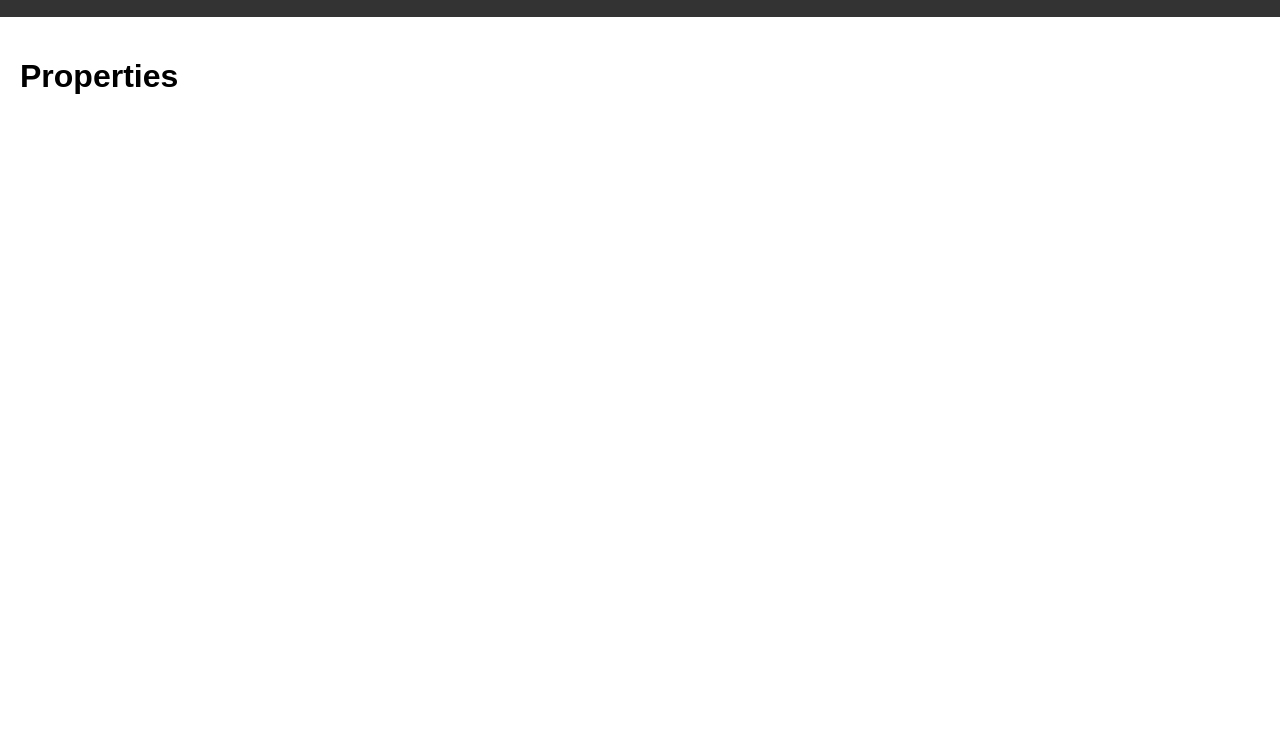
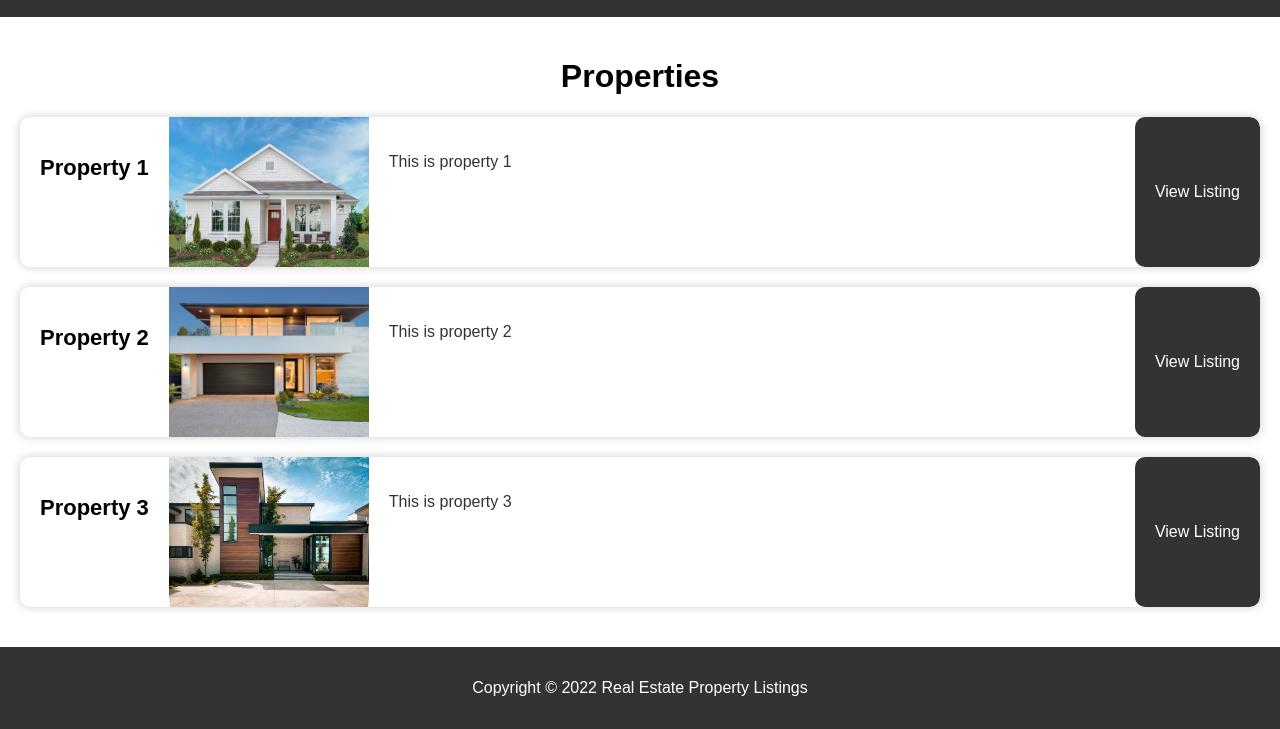
Before and after one commit to Abhinav0999/rister, a plain HTML site: page properties.html in a window 1280 px wide. Shown: the part 73-802 px from the top of the page. Drawn offline with Linux system fonts and the light colour scheme.

Commit message:
Add files via upload

```diff
--- a/app.css
+++ b/app.css
@@ -2,6 +2,9 @@ body {
     font-family: Arial, sans-serif;
     margin: 0;
     padding: 0;
+    display: flex;
+    min-height: 100vh;
+    flex-direction: column;
   }
   header {
     display: flex;
@@ -58,6 +61,7 @@ body {
   }
   main {
     padding: 20px;
+      flex: 1;
   }
    #featured-properties {
     text-align: center;
@@ -169,11 +173,100 @@ body {
   .slider-controls .next {
     right: 20px;
   }
+  h1 {
+    text-align: center;
+  }
 
+  .property-list {
+    list-style: none;
+    padding: 0;
+    margin: 0;
+  }
+
+  .property-list li {
+    display: flex;
+    flex-wrap: wrap;
+    margin-bottom: 20px;
+    box-shadow: 0 0 10px #ccc;
+    border-radius: 10px;
+    overflow: hidden;
+  }
+
+  .property-list li h2 {
+    font-size: 22px;
+    margin-bottom: 10px;
+    padding: 20px;
+  }
+
+  .property-list li img {
+    width: 200px;
+    height: 150px;
+    object-fit: cover;
+  }
+
+  .property-list li p {
+    font-size: 16px;
+    color: #333;
+    margin-bottom: 10px;
+    padding: 20px;
+    flex: 1;
+  }
+
+  .property-list li button {
+    padding: 10px 20px;
+    background-color: #333;
+    color: #fff;
+    border: none;
+    border-radius: 10px;
+    font-size: 16px;
+    cursor: pointer;
+  }
+
+  /* #property-list {
+    display: flex;
+    flex-wrap: wrap;
+    justify-content: space-between;
+    list-style: none;
+    margin: 0;
+    padding: 0;
+  }
+
+  #property-list li {
+    background-color: #eee;
+    border: 1px solid #ddd;
+    box-shadow: 2px 2px 5px rgba(0, 0, 0, 0.1);
+    display: flex;
+    flex-direction: row;
+    align-items: center;
+    margin-bottom: 20px;
+    width: 100%;
+    padding: 20px;
+  }
+
+  #property-list img {
+    height: 50px;
+    width: 50px;
+    margin-right: 20px;
+  }
+
+  #property-list h2 {
+    margin-top: 0;
+    margin-right: auto;
+  }
+
+  #property-list button {
+    background-color: #333;
+    color: #fff;
+    border: none;
+    padding: 10px 20px;
+    cursor: pointer;
+    align-self: flex-end;
+  }
+   */
 
   footer {
     background-color: #333;
     color: #fff;
-    padding: 20px;
     text-align: center;
+    padding: 1rem;
   }
--- a/app.js
+++ b/app.js
@@ -1,5 +1,6 @@
 const propertySlider = document.querySelector('.property-slider');
-const slides = propertySlider.querySelectorAll('.property-slide');
+if(propertySlider){
+  const slides = propertySlider.querySelectorAll('.property-slide');
 const prevBtn = document.querySelector(".prev");
 const nextBtn = document.querySelector(".next");
 
@@ -25,13 +26,24 @@ nextBtn.addEventListener("click", nextSlide);
 prevBtn.addEventListener("click", prevSlide);
 
 showSlide(slideIndex);
+}
+else
+{
+  console.error('Element with selector "${.property-slider}" not found');
+}
+
 
 const viewListingBtn = document.querySelector(".view-listing-btn");
 
-
-viewListingBtn.addEventListener("click", function() {
-  window.location.href = "properties.html";
-});
+if(viewListingBtn){
+  viewListingBtn.addEventListener("click", function() {
+    window.location.href = "properties.html";
+   });
+}
+else
+{
+  console.error('Element with selector "${.view-listing-btn}" not found');
+}
 
 const logonav = document.querySelector(".logomain");
 
@@ -39,3 +51,22 @@ const logonav = document.querySelector(".logomain");
 logonav.addEventListener("click", function() {
   window.location.href = "index.html";
 });
+
+const propertyList = document.querySelector(".property-list");
+
+fetch("listdata.json")
+  .then(response => response.json())
+  .then(data => {
+    let propertyHTML = "";
+    data.properties.forEach(property => {
+      propertyHTML += `
+        <li>
+          <h2>${property.name}</h2>
+          <img src="${property.image}" alt="${property.name}">
+          <p>${property.description}</p>
+          <button>${property.button}</button>
+        </li>
+      `;
+    });
+    propertyList.innerHTML = propertyHTML;
+  });
--- a/listdata.json
+++ b/listdata.json
@@ -1,32 +1,22 @@
 {
   "properties": [
     {
-        "id": 1,
-        "name": "Luxury Villa",
-        "image": "https://images.unsplash.com/photo-1540541338287-c2aa5db7e9a9?ixlib=rb-1.2.1&auto=format&fit=crop&w=1050&q=80",
-        "description": "A luxurious 5 bedroom villa with a private pool, located in a prime location with stunning views of the city",
-        "price": "$1,500,000"
+      "name": "Property 1",
+      "image": "propone.webp",
+      "description": "This is property 1",
+      "button": "View Listing"
     },
     {
-        "id": 2,
-        "name": "Cozy Studio",
-        "image": "https://images.unsplash.com/photo-1535498730771-e735b998cd64?ixlib=rb-1.2.1&auto=format&fit=crop&w=1050&q=80",
-        "description": "A charming studio apartment with a cozy feel and all the necessary amenities",
-        "price": "$400,000"
+      "name": "Property 2",
+      "image": "proptwo.jpg",
+      "description": "This is property 2",
+      "button": "View Listing"
     },
     {
-        "id": 3,
-        "name": "Modern Apartment",
-        "image": "https://images.unsplash.com/photo-1555732074-05553496e444?ixlib=rb-1.2.1&auto=format&fit=crop&w=1050&q=80",
-        "description": "A modern 2 bedroom apartment with a stylish interior, located in a trendy neighborhood",
-        "price": "$800,000"
-      },
-      {
-        "id": 4,
-        "name": "Family Home",
-        "image": "https://images.unsplash.com/photo-1455496231601-e6195da1f841?ixlib=rb-1.2.1&auto=format&fit=crop&w=1051&q=80",
-        "description": "A spacious 4 bedroom home with a large backyard, perfect for families",
-        "price": "$1,200,000"
+      "name": "Property 3",
+      "image": "propthree.jpg",
+      "description": "This is property 3",
+      "button": "View Listing"
     }
   ]
 }
--- a/properties.html
+++ b/properties.html
@@ -4,7 +4,6 @@
     <meta charset="UTF-8">
     <title>Properties</title>
     <link rel="stylesheet" href="app.css">
-    <script src="app.js"></script>
   </head>
   <body>
     <header>
@@ -20,9 +19,11 @@
       </header>
     <main>
       <h1>Properties</h1>
-      <div id="property-listing">
-        <!-- property listings will be added here -->
-      </div>
+    <ul class="property-list"></ul>
     </main>
+    <footer>
+      <p>Copyright © 2022 Real Estate Property Listings</p>
+    </footer>
+    <script src="app.js"></script>
   </body>
 </html>
```
Lines whose indentation alone changed are shown as unchanged.
